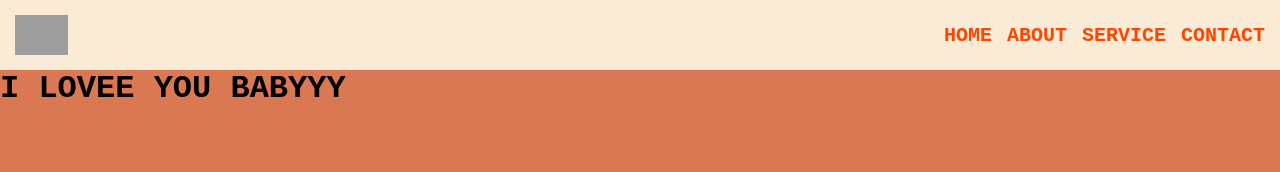
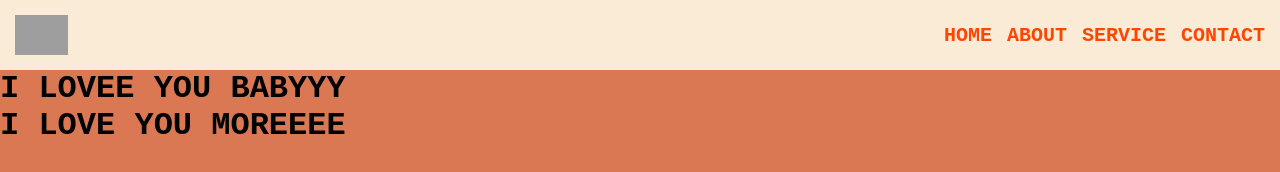
Before and after one commit to Jabee-0411/Shapepemo, a plain HTML site: page index.html in a window 1280 px wide. Drawn offline with nearby package versions, Linux system fonts and the light colour scheme; grey boxes are pictures that could not be loaded.

Commit message:
LOVEYDOVEY

```diff
--- a/index.html
+++ b/index.html
@@ -25,7 +25,8 @@
             <i class="bi bi-justify" onclick="HAM()"></i>
         </div>
         <div class="content">
-            <h1>I LOVEE YOU BABYYY</h1>
+            <h1>I LOVEE YOU BABYYY </h1>
+            <h1>I LOVE YOU MOREEEE</h1>
         </div>
 
 
```
